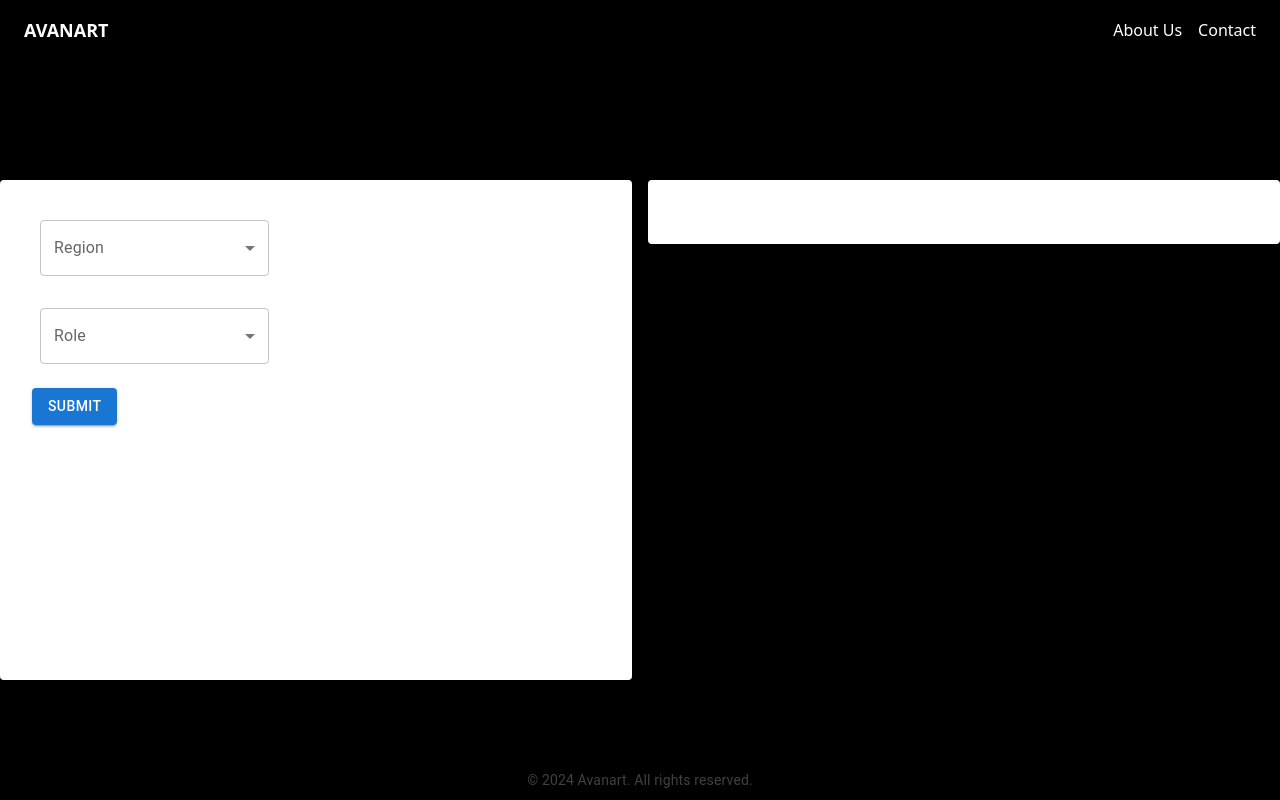
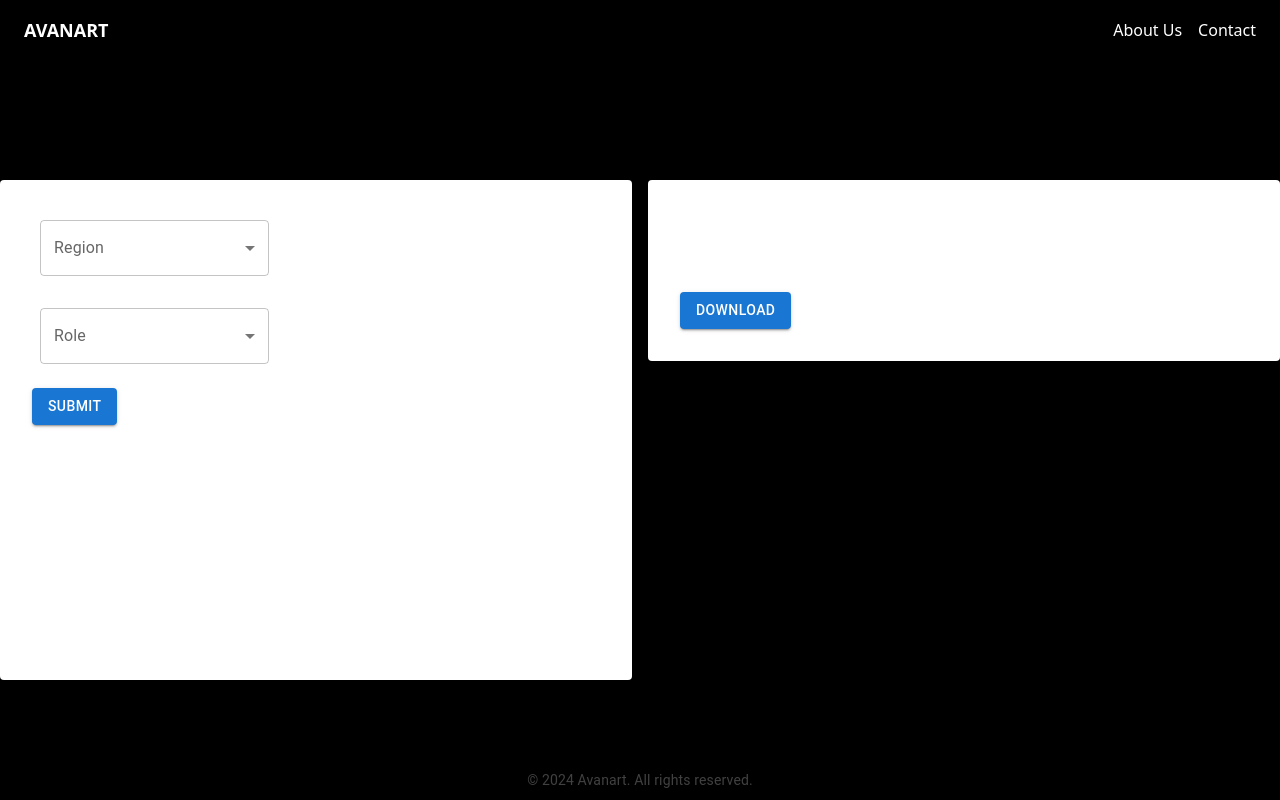
Before and after one commit to Bedi06/Avanart, a React (Create React App) app: page /form in a window 1280 px wide. Built offline with nearby package versions, Linux system fonts and the light colour scheme.

Commit message:
added download button an made it functional

```diff
--- a/src/App/App.tsx
+++ b/src/App/App.tsx
@@ -53,7 +53,7 @@ class App extends Component<{}, AppState> {
   async download() {
     const scale = 2;
     const node = document.getElementById(this.state.avatarId);
-
+console.log(this.state.avatarId)
     if (!node) {
       console.error(
         "Element with ID",
--- a/src/App/components/Form.tsx
+++ b/src/App/components/Form.tsx
@@ -1,5 +1,6 @@
+import React, { useState, useEffect } from "react";
+import ReactDOM from 'react-dom';
 import ReactCurvedText from 'react-curved-text';
-import React, { useState, useEffect } from "react";
 import {
   Button,
   Grid,
@@ -10,7 +11,8 @@ import {
   FormControl,
   SelectChangeEvent,
 } from "@mui/material";
-import ReactDOM from 'react-dom';
+import domtoimage from 'dom-to-image';
+import { saveAs } from 'file-saver';
 
 interface FormProps {
   onSubmit: (formData: FormData, imageDataUrl: string) => void;
@@ -114,7 +116,7 @@ const Form: React.FC<FormProps> = ({
             curvedTextDiv.style.pointerEvents = "none";
 
             pictureDiv.style.position = "relative";
-            pictureDiv.style.width = "256px"; //
+            pictureDiv.style.width = "256px";
             pictureDiv.style.height = "256px";
 
             pictureDiv.appendChild(img);
@@ -167,6 +169,20 @@ const Form: React.FC<FormProps> = ({
     }
   };
 
+  const handleDownload = () => {
+    const pictureDiv = document.getElementById("picture");
+    if (pictureDiv) {
+      domtoimage.toBlob(pictureDiv)
+        .then((blob) => {
+          saveAs(blob, "avatar.png");
+        })
+        .catch((error) => {
+          console.error("Error generating image blob:", error);
+        });
+    } else {
+      console.error("No picture div found for downloading.");
+    }
+  };
 
   return (
     <Grid container spacing={2}>
@@ -231,8 +247,10 @@ const Form: React.FC<FormProps> = ({
       </Grid>
       <Grid item xs={12} md={6}>
         <Card sx={{ width: "100%", maxWidth: "100%", padding: "2em" }}>
-          <div id="picture" style={{ position: "relative" }}>
-          </div>
+          <div id="picture" style={{ position: "relative" }}></div>
+          <Button onClick={handleDownload} variant="contained" sx={{ mt: 10, backgroundColor: "primary", color: "white" }}>
+            Download
+          </Button>
         </Card>
       </Grid>
     </Grid>
```
